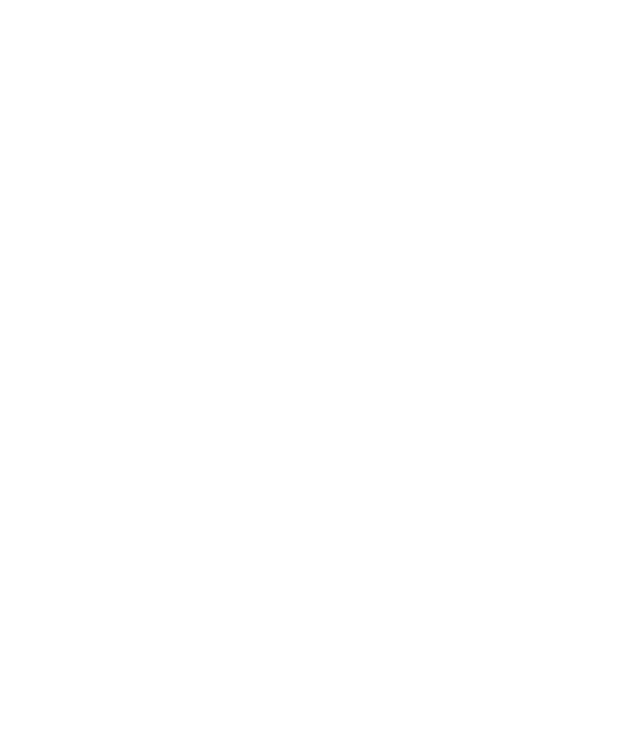
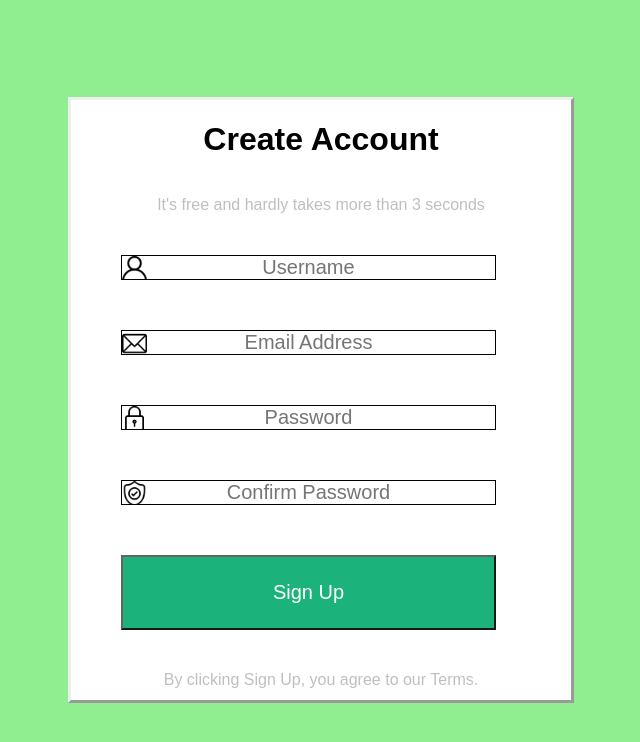
Before and after one commit to m5signorini/SI, a plain HTML site: page Practica_1/signup.html in a window 1280 px wide. Shown: the whole page, without its empty margins (319-959 px from the left). Drawn offline with Linux system fonts and the light colour scheme.

Commit message:
Add files via upload

```diff
--- a/Practica_1/css/master.css
+++ b/Practica_1/css/master.css
@@ -239,3 +239,67 @@ nav input[type=text]{
     background-color: lightgreen;
     text-align: center;
 }
+
+.signup_container{
+    background-color: white;
+    margin: 0;
+    position: absolute;
+    display:grid;
+    top: 50%;
+    left: 50%;
+    width: 500px;
+    height: 600px;
+    transform: translate(-50%, -50%);
+    border-style: outset;;
+}
+
+#signup_body input[type=text], input[type=password]{
+    width:75%;
+    height:25px;
+    display:inline-block;
+    box-sizing:border-box;
+    margin: 25px 50px;
+    font-size: 20px;
+    text-align: center;
+    border: 0.4px solid;
+}
+
+.signup_container button{
+    background-color:#04AA6D;
+    color: white;
+    opacity: 0.9;
+    width: 75%;
+    height: 75px;
+    margin: 25px 50px;
+    border-color: none;
+    font-size: 20px;
+}
+
+.signup_container p{
+    color:grey;
+    opacity:50%;
+}
+
+#singusername{
+    background-image:url("../images/user.png");
+    background-size:25px;
+    background-repeat:no-repeat;
+}
+
+#email{
+    background-image:url("../images/email.png");
+    background-size:25px;
+    background-repeat:no-repeat;
+}
+
+#signpassword{
+    background-image:url("../images/password.png");
+    background-size:25px;
+    background-repeat:no-repeat;
+}
+
+#confsignpassword{
+    background-image:url("../images/confirmation.png");
+    background-size:25px;
+    background-repeat:no-repeat;
+}
--- a/Practica_1/signup.html
+++ b/Practica_1/signup.html
@@ -5,8 +5,22 @@
         <title>title</title>
         <link rel="stylesheet" href="./css/master.css">
     </head>
-    <body id="singup_body">
 
+    <body id="signup_body">
+        <div class="signup_container">
+
+            <h1>Create Account</h1>
+            <p>It's free and hardly takes more than 3 seconds</p>
+
+            <input type="text" id="singusername" placeholder="Username" name="signusername" required>
+            <input type="text" id="email" placeholder="Email Address" name="email" required>
+            <input type="password" id="signpassword" placeholder="Password" name="signpassword" required>
+            <input type="password" id="confsignpassword" placeholder="Confirm Password" name="confsignpassword" required>
+
+            <button type="submit">Sign Up</button>
+
+            <p>By clicking Sign Up, you agree to our Terms.</p>
+        </div>
     </body>
 
 </html>
```
Also changed, not shown: Practica_1/images/confirmation.png (added), Practica_1/images/email.png (added), Practica_1/images/password.png (added), Practica_1/images/user.png (added).
